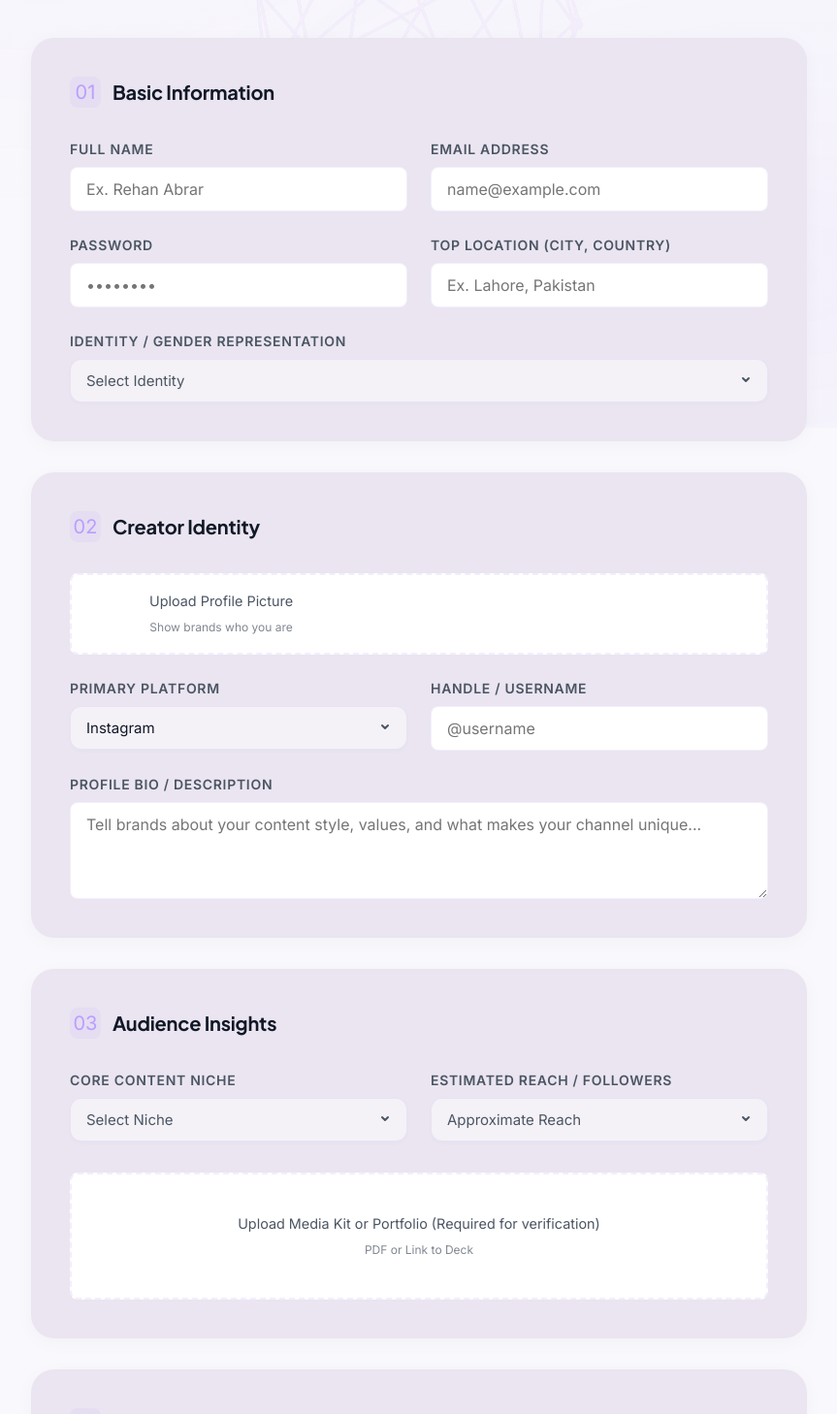
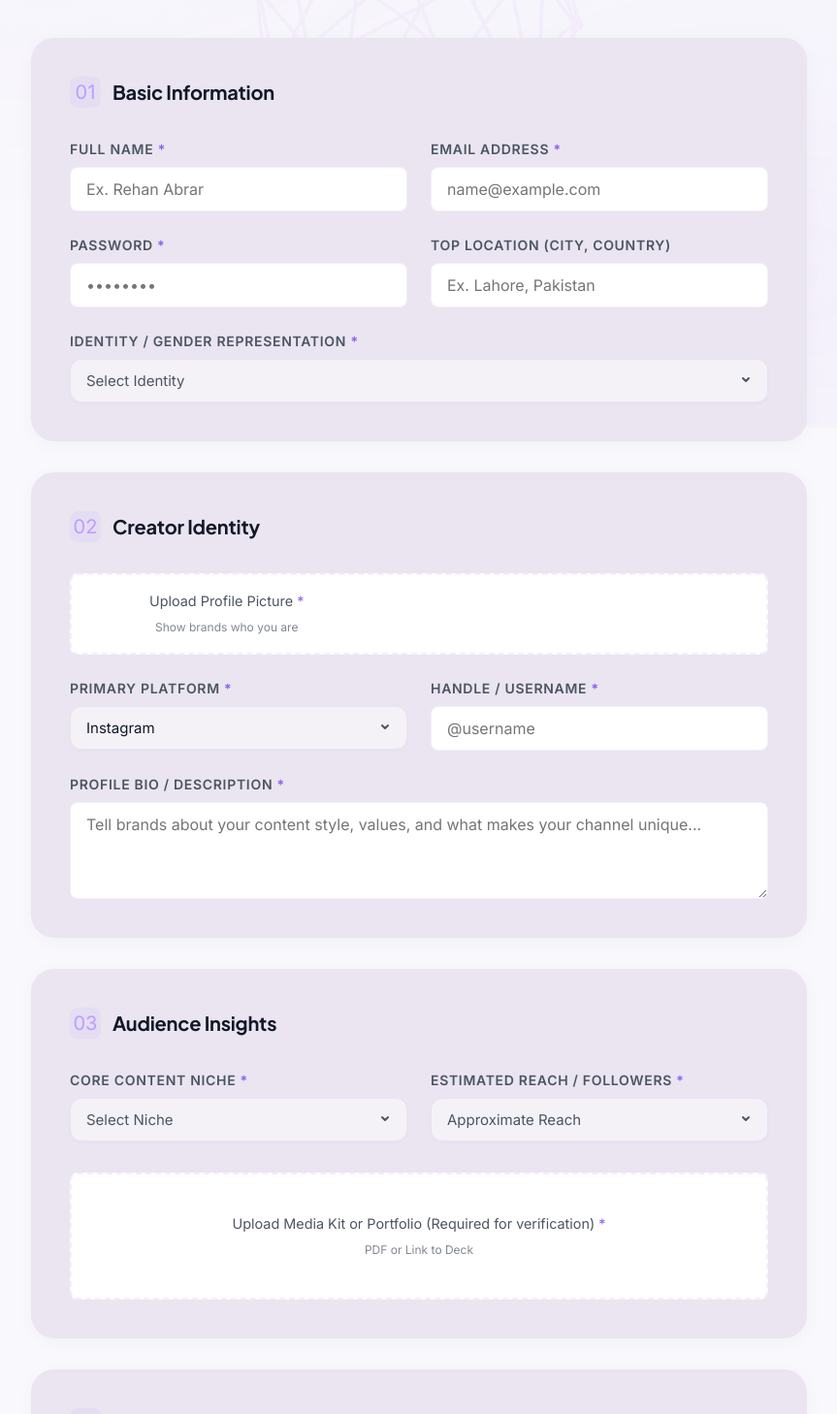
Before and after one commit to Rehan-Abrar/Meshlyy, a React (Vite) app in the folder Frontend/: page /signup/1 in a window 1280 px wide. Shown: the part 359-1817 px from the top of the page at 97% size, without its empty margins (208-1071 px from the left). Built offline with nearby package versions, Linux system fonts and the light colour scheme.

Commit message:
fix(UI): fix get started header routing and add required stars to signup forms

```diff
--- a/Frontend/src/components/layout/Header.jsx
+++ b/Frontend/src/components/layout/Header.jsx
@@ -36,9 +36,11 @@ const Header = ({ toggleSidebar }) => {
           {!user && !isAuthPage && (
             <>
               <Link to="/login" className={styles.navLink}>Log in</Link>
-              <Button variant="primary" size="sm" onClick={() => window.location.href = '/role-select'}>
-                Get Started
-              </Button>
+              <Link to="/role-select">
+                <Button variant="primary" size="sm">
+                  Get Started
+                </Button>
+              </Link>
             </>
           )}
           {user && (
--- a/Frontend/src/features/public/InfluencerSignupForm.jsx
+++ b/Frontend/src/features/public/InfluencerSignupForm.jsx
@@ -107,24 +107,26 @@ const InfluencerSignupForm = () => {
           </div>
           <div className={styles.grid2}>
             <div className={styles.fieldGroup}>
-              <label className={styles.fieldLabel}>Full Name</label>
+              <label className={styles.fieldLabel}>Full Name <span style={{color: 'var(--color-primary)'}}>*</span></label>
               <input
                 type="text"
                 className={styles.input}
                 placeholder="Ex. Rehan Abrar"
                 value={formData.fullName}
                 onChange={(e) => handleChange('fullName', e.target.value)}
+                required
               />
               {errors.fullName && <span className={styles.fieldError}>{errors.fullName}</span>}
             </div>
             <div className={styles.fieldGroup}>
-              <label className={styles.fieldLabel}>Email Address</label>
+              <label className={styles.fieldLabel}>Email Address <span style={{color: 'var(--color-primary)'}}>*</span></label>
               <input
                 type="email"
                 className={styles.input}
                 placeholder="name@example.com"
                 value={formData.email}
                 onChange={(e) => handleChange('email', e.target.value)}
+                required
               />
               {errors.email && <span className={styles.fieldError}>{errors.email}</span>}
             </div>
@@ -132,13 +134,14 @@ const InfluencerSignupForm = () => {
 
           <div className={styles.grid2} style={{ marginTop: '1.5rem' }}>
             <div className={styles.fieldGroup}>
-              <label className={styles.fieldLabel}>Password</label>
+              <label className={styles.fieldLabel}>Password <span style={{color: 'var(--color-primary)'}}>*</span></label>
               <input
                 type="password"
                 className={styles.input}
                 placeholder="••••••••"
                 value={formData.password}
                 onChange={(e) => handleChange('password', e.target.value)}
+                required
               />
               {errors.password && <span className={styles.fieldError}>{errors.password}</span>}
             </div>
@@ -155,12 +158,13 @@ const InfluencerSignupForm = () => {
           </div>
 
           <div className={styles.fieldGroup} style={{ marginTop: '1.5rem' }}>
-            <label className={styles.fieldLabel}>Identity / Gender Representation</label>
+            <label className={styles.fieldLabel}>Identity / Gender Representation <span style={{color: 'var(--color-primary)'}}>*</span></label>
             <Select
               options={GENDERS}
               value={formData.gender}
               onChange={(e) => handleChange('gender', e.target.value)}
               placeholder="Select Identity"
+              required
             />
           </div>
         </section>
@@ -176,7 +180,7 @@ const InfluencerSignupForm = () => {
              <div className={styles.uploadBox} style={{ padding: '1rem', display: 'flex', alignItems: 'center', gap: '1rem' }}>
                 <div style={{ width: '48px', height: '48px', borderRadius: '50%', background: 'var(--color-primary-variant)'}}></div>
                 <div>
-                   <div className={styles.uploadText} style={{ textAlign: 'left' }}>Upload Profile Picture</div>
+                   <div className={styles.uploadText} style={{ textAlign: 'left' }}>Upload Profile Picture <span style={{color: 'var(--color-primary)'}}>*</span></div>
                    <div className={styles.uploadSub}>Show brands who you are</div>
                 </div>
              </div>
@@ -184,33 +188,36 @@ const InfluencerSignupForm = () => {
 
           <div className={styles.grid2}>
             <div className={styles.fieldGroup}>
-              <label className={styles.fieldLabel}>Primary Platform</label>
+              <label className={styles.fieldLabel}>Primary Platform <span style={{color: 'var(--color-primary)'}}>*</span></label>
               <Select
                 options={PLATFORMS}
                 value={formData.platform}
                 onChange={(e) => handleChange('platform', e.target.value)}
                 placeholder="Select Platform"
+                required
               />
             </div>
             <div className={styles.fieldGroup}>
-              <label className={styles.fieldLabel}>Handle / Username</label>
+              <label className={styles.fieldLabel}>Handle / Username <span style={{color: 'var(--color-primary)'}}>*</span></label>
               <input
                 type="text"
                 className={styles.input}
                 placeholder="@username"
                 value={formData.handle}
                 onChange={(e) => handleChange('handle', e.target.value)}
+                required
               />
               {errors.handle && <span className={styles.fieldError}>{errors.handle}</span>}
             </div>
           </div>
           <div className={styles.fieldGroup} style={{ marginTop: '1.5rem' }}>
-            <label className={styles.fieldLabel}>Profile Bio / Description</label>
+            <label className={styles.fieldLabel}>Profile Bio / Description <span style={{color: 'var(--color-primary)'}}>*</span></label>
             <textarea
               className={styles.textarea}
               placeholder="Tell brands about your content style, values, and what makes your channel unique..."
               value={formData.bio}
               onChange={(e) => handleChange('bio', e.target.value)}
+              required
             />
           </div>
         </section>
@@ -223,29 +230,31 @@ const InfluencerSignupForm = () => {
           </div>
           <div className={styles.grid2}>
             <div className={styles.fieldGroup}>
-              <label className={styles.fieldLabel}>Core Content Niche</label>
+              <label className={styles.fieldLabel}>Core Content Niche <span style={{color: 'var(--color-primary)'}}>*</span></label>
               <Select
                 options={CREATOR_NICHES}
                 value={formData.niche}
                 onChange={(e) => handleChange('niche', e.target.value)}
                 placeholder="Select Niche"
+                required
               />
               {errors.niche && <span className={styles.fieldError}>{errors.niche}</span>}
             </div>
             <div className={styles.fieldGroup}>
-              <label className={styles.fieldLabel}>Estimated Reach / Followers</label>
+              <label className={styles.fieldLabel}>Estimated Reach / Followers <span style={{color: 'var(--color-primary)'}}>*</span></label>
               <Select
                 options={AUDIENCE_SIZES}
                 value={formData.audience}
                 onChange={(e) => handleChange('audience', e.target.value)}
                 placeholder="Approximate Reach"
+                required
               />
               {errors.audience && <span className={styles.fieldError}>{errors.audience}</span>}
             </div>
           </div>
           <div style={{ marginTop: '2rem' }}>
              <div className={styles.uploadBox}>
-                <div className={styles.uploadText}>Upload Media Kit or Portfolio (Required for verification)</div>
+                <div className={styles.uploadText}>Upload Media Kit or Portfolio (Required for verification) <span style={{color: 'var(--color-primary)'}}>*</span></div>
                 <div className={styles.uploadSub}>PDF or Link to Deck</div>
              </div>
           </div>
```
Also changed, not shown: Frontend/src/features/public/BrandSignupForm.jsx (+19 -10 lines).
